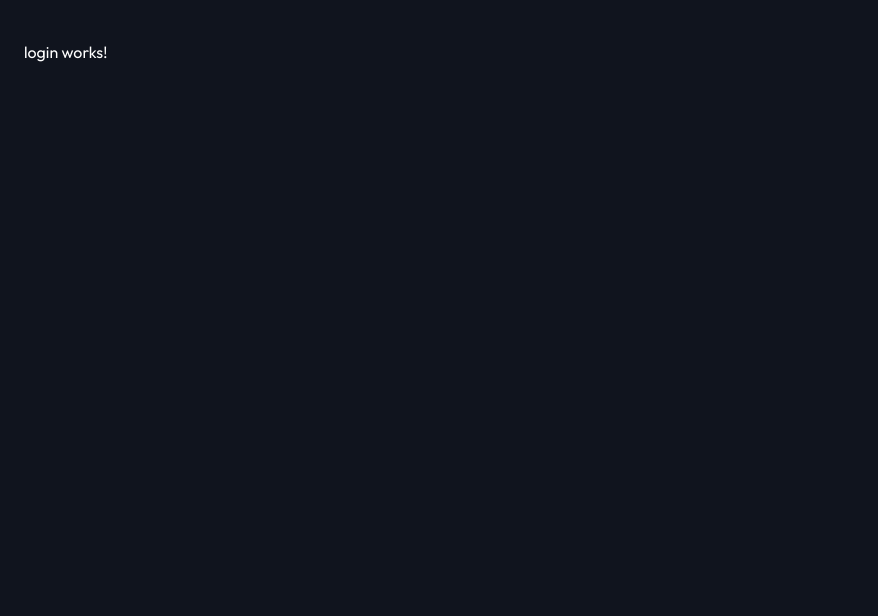
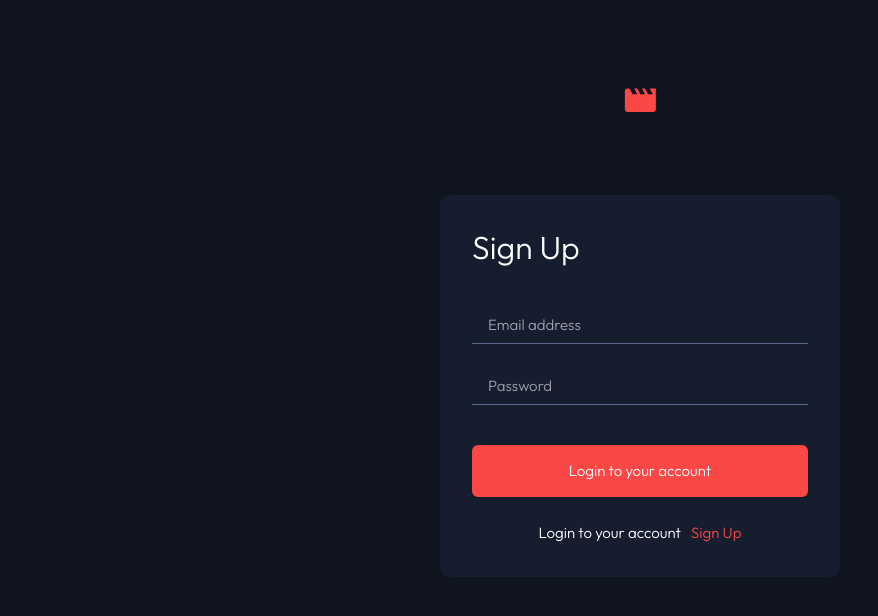
Before and after one commit to omarkarake/entertainment-web-app, an Angular app: page /auth/login in a window 1280 px wide. Shown: the top 616 px of the page, without its empty margins (0-878 px from the left). Built offline with nearby package versions, Linux system fonts and the light colour scheme.

Commit message:
implementing the login page

```diff
--- a/src/app/app.component.html
+++ b/src/app/app.component.html
@@ -1,5 +1,3 @@
-<div
-  class="bg-dark-blue text-white font-outfit flex flex-col gap-4 h-screen p-6"
->
+<div class="bg-dark-blue text-white font-outfit min-h-screen">
   <router-outlet></router-outlet>
 </div>
--- a/src/app/app.module.ts
+++ b/src/app/app.module.ts
@@ -4,8 +4,6 @@ import { BrowserModule } from '@angular/platform-browser';
 import { AppRoutingModule } from './app-routing.module';
 import { AppComponent } from './app.component';
 import { SearchComponent } from './components/search/search.component';
-import { InputComponent } from './components/input/input.component';
-import { ButtonComponent } from './components/button/button.component';
 import { BookmarkComponent } from './components/bookmark/bookmark.component';
 import { HttpClientModule } from '@angular/common/http';
 import { NavigationComponent } from './components/navigation/navigation.component';
@@ -18,8 +16,6 @@ import { HomeComponent } from './pages/home/home.component';
   declarations: [
     AppComponent,
     SearchComponent,
-    InputComponent,
-    ButtonComponent,
     BookmarkComponent,
     NavigationComponent,
     HeaderComponent,
--- a/src/app/components/button/button.component.html
+++ b/src/app/components/button/button.component.html
@@ -1,3 +1,3 @@
-<div class="py-[14px] px-[96px] bg-red flex items-center justify-center hover:bg-pure-white hover:text-semi-dark-blue rounded-md cursor-pointer transition ease-out duration-200">
+<div class="py-[14px] md:px-[96px] bg-red flex items-center justify-center hover:bg-pure-white hover:text-semi-dark-blue rounded-md cursor-pointer transition ease-out duration-200">
     <p class="text-body-m">Login to your account</p>
 </div>
--- a/src/app/components/button/button.component.ts
+++ b/src/app/components/button/button.component.ts
@@ -1,10 +1,10 @@
-import { Component } from '@angular/core';
+import { Component, Input } from '@angular/core';
 
 @Component({
   selector: 'app-button',
   templateUrl: './button.component.html',
-  styleUrl: './button.component.css'
+  styleUrl: './button.component.css',
 })
 export class ButtonComponent {
-
+  @Input() text: string = 'Click me';
 }
--- a/src/app/components/input/input.component.html
+++ b/src/app/components/input/input.component.html
@@ -1,10 +1,10 @@
 <div
-  class="h-[37px] pb-[4px] border-b-[1px] border-graish-blue pt-1 w-full flex"
+  class="h-[37px] pb-[4px] border-b-[1px] border-graish-blue pt-1 w-full flex pl-4"
   [ngClass]="{ 'border-pure-white': isTyping, 'border-red': isErrored }"
 >
   <input
     class="text-pure-white w-[60%] text-body-m md: font-light outline-none border-none bg-transparent focus:caret-red"
-    placeholder="Email address"
+    placeholder="{{placeholder}}"
     (blur)="isTypingOutput()"
     (focus)="isTypingInput()"
   />
--- a/src/app/components/input/input.component.ts
+++ b/src/app/components/input/input.component.ts
@@ -1,13 +1,14 @@
-import { Component } from '@angular/core';
+import { Component, Input } from '@angular/core';
 
 @Component({
   selector: 'app-input',
   templateUrl: './input.component.html',
-  styleUrl: './input.component.css'
+  styleUrl: './input.component.css',
 })
 export class InputComponent {
   isTyping: boolean = false;
   isErrored: boolean = false;
+  @Input() placeholder: string = 'Type here...';
   isTypingInput() {
     this.isTyping = true;
     console.log('Typing...');
--- a/src/app/pages/auth-pages/auth-pages.module.ts
+++ b/src/app/pages/auth-pages/auth-pages.module.ts
@@ -1,15 +1,19 @@
+import { InputComponent } from './../../components/input/input.component';
 import { NgModule } from '@angular/core';
 import { CommonModule } from '@angular/common';
 
 import { AuthPagesRoutingModule } from './auth-pages-routing.module';
 import { LoginComponent } from './login/login.component';
 import { SignupComponent } from './signup/signup.component';
+import { ButtonComponent } from '../../components/button/button.component';
 
 
 @NgModule({
   declarations: [
     LoginComponent,
-    SignupComponent
+    SignupComponent,
+    InputComponent,
+    ButtonComponent
   ],
   imports: [
     CommonModule,
--- a/src/app/pages/auth-pages/login/login.component.html
+++ b/src/app/pages/auth-pages/login/login.component.html
@@ -1 +1,23 @@
-<p>login works!</p>
+<div class="flex flex-col items-center pt-12 md:pt-[88px] lg-[78px] gap-[58px] md:gap-[72px] lg:gap-[82px]">
+  <div>
+    <img src="assets/logo.svg" class="w-8 h-[25px]" alt="logo" />
+  </div>
+  <div
+    class="w-[90%] md:w-[400px] mx-auto bg-semi-dark-blue rounded-[10px] px-6 pt-6 pb-[32px] md:p-[32px] flex flex-col gap-10"
+  >
+    <p class="text-heading-l text-pure-white">Sign Up</p>
+    <div class="flex flex-col gap-6">
+        <app-input [placeholder]="'Email address'"></app-input>
+        <app-input [placeholder]="'Password'"></app-input>
+    </div>
+    <div class="flex flex-col gap-6">
+      <app-button [text]="'Create an account'"></app-button>
+      <div class="flex items-center justify-center gap-[10px]">
+        <div>
+          <p class="text-body-m text-pure-white">Login to your account</p>
+        </div>
+        <div><p class="text-body-m text-red">Sign Up</p></div>
+      </div>
+    </div>
+  </div>
+</div>
```
